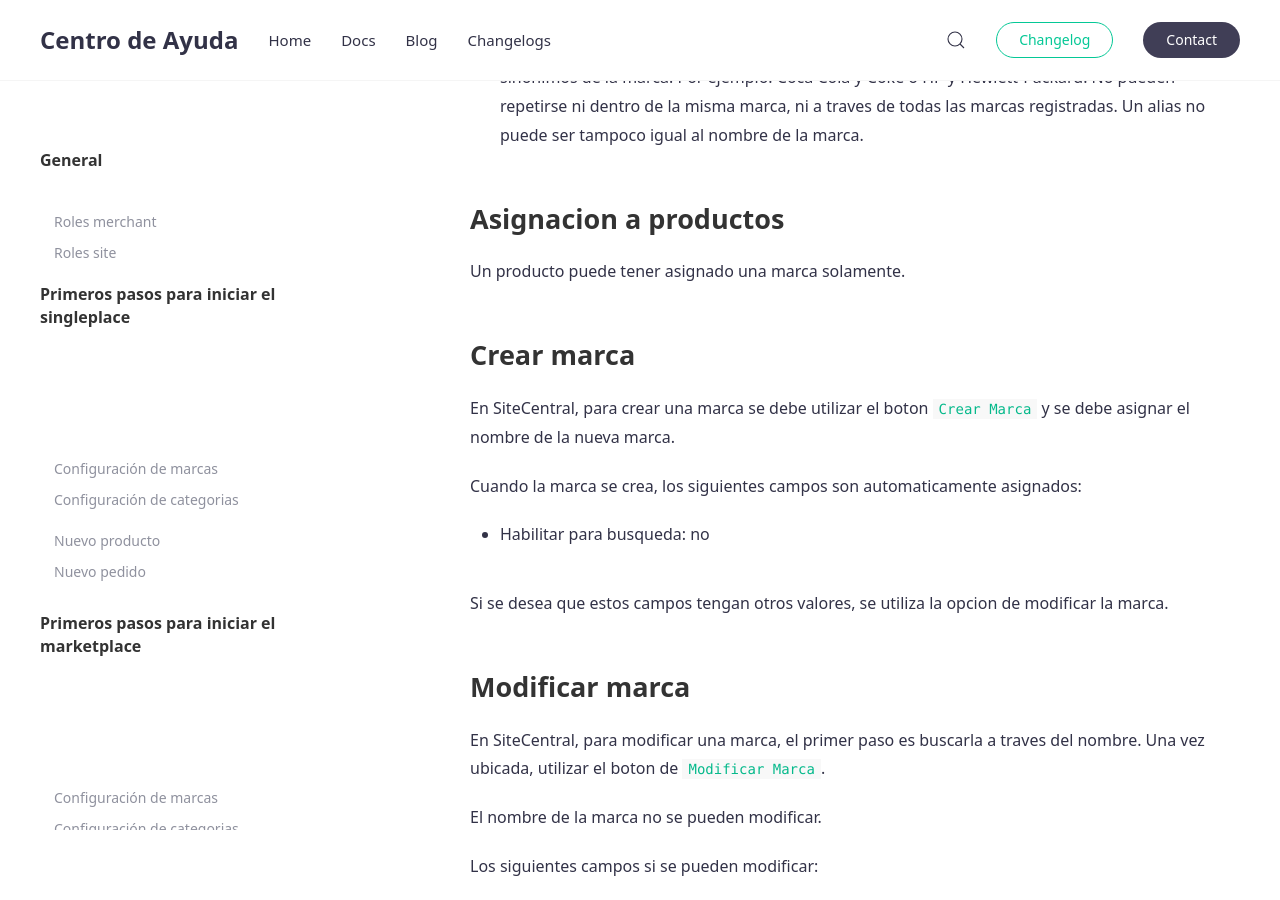
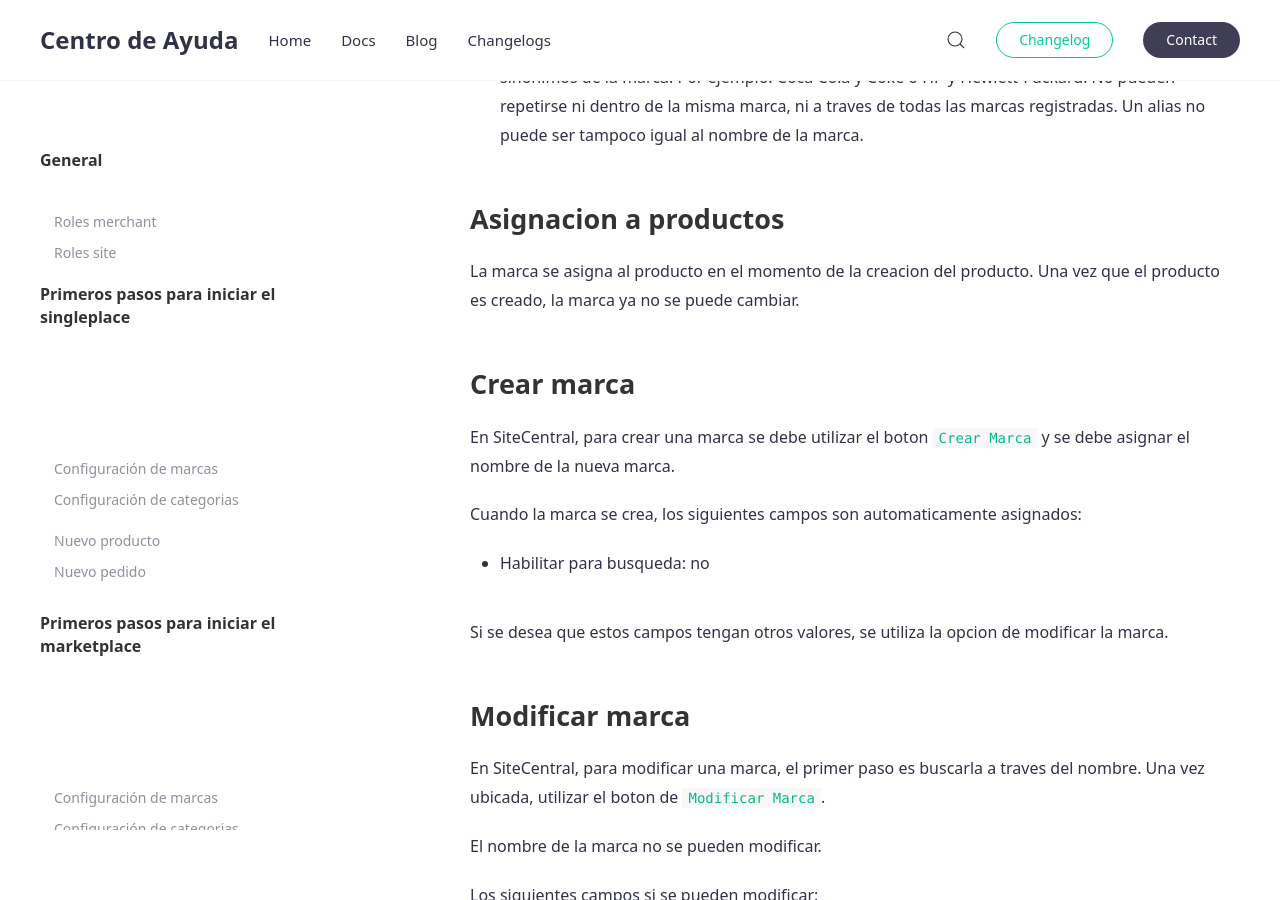
Before and after one commit to jztechpe/docshelp-old, a Jekyll site: the page built from docs/_docs/temas/catalogo/marca.md, in a window 1280 px wide and 900 px high, scrolled down 1073 px. Built offline with Jekyll 4.4.1, drawn with Linux system fonts in a browser that asks for light colours.

Commit message:
brand assign to product mor einfo

```diff
--- a/docs/_docs/temas/catalogo/marca.md
+++ b/docs/_docs/temas/catalogo/marca.md
@@ -23,7 +23,7 @@ Una marca tiene los siguientes campos:
 - **Alias**: Una marca se le puede asignar un maximo de cinco alias que en el uso cotidiano son sinonimos de la marca. Por ejemplo: Coca Cola y Coke o HP y Hewlett-Packard. No pueden repetirse ni dentro de la misma marca, ni a traves de todas las marcas registradas. Un alias no puede ser tampoco igual al nombre de la marca.
 
 ## Asignacion a productos
-Un producto puede tener asignado una marca solamente.
+La marca se asigna al producto en el momento de la creacion del producto. Una vez que el producto es creado, la marca ya no se puede cambiar.
 
 ## Crear marca
 En SiteCentral, para crear una marca se debe utilizar el boton `Crear Marca` y se debe asignar el nombre de la nueva marca.
```
